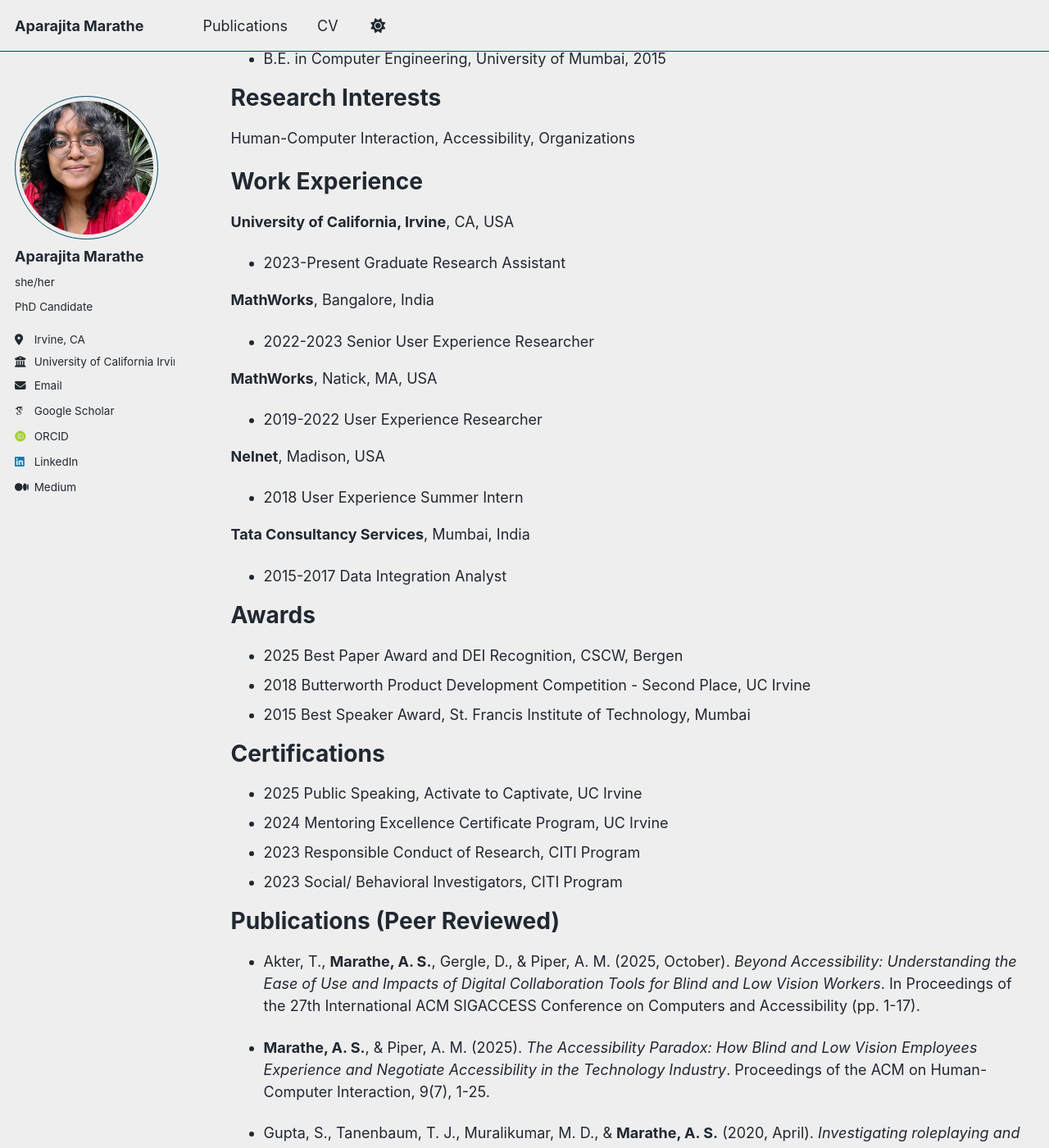
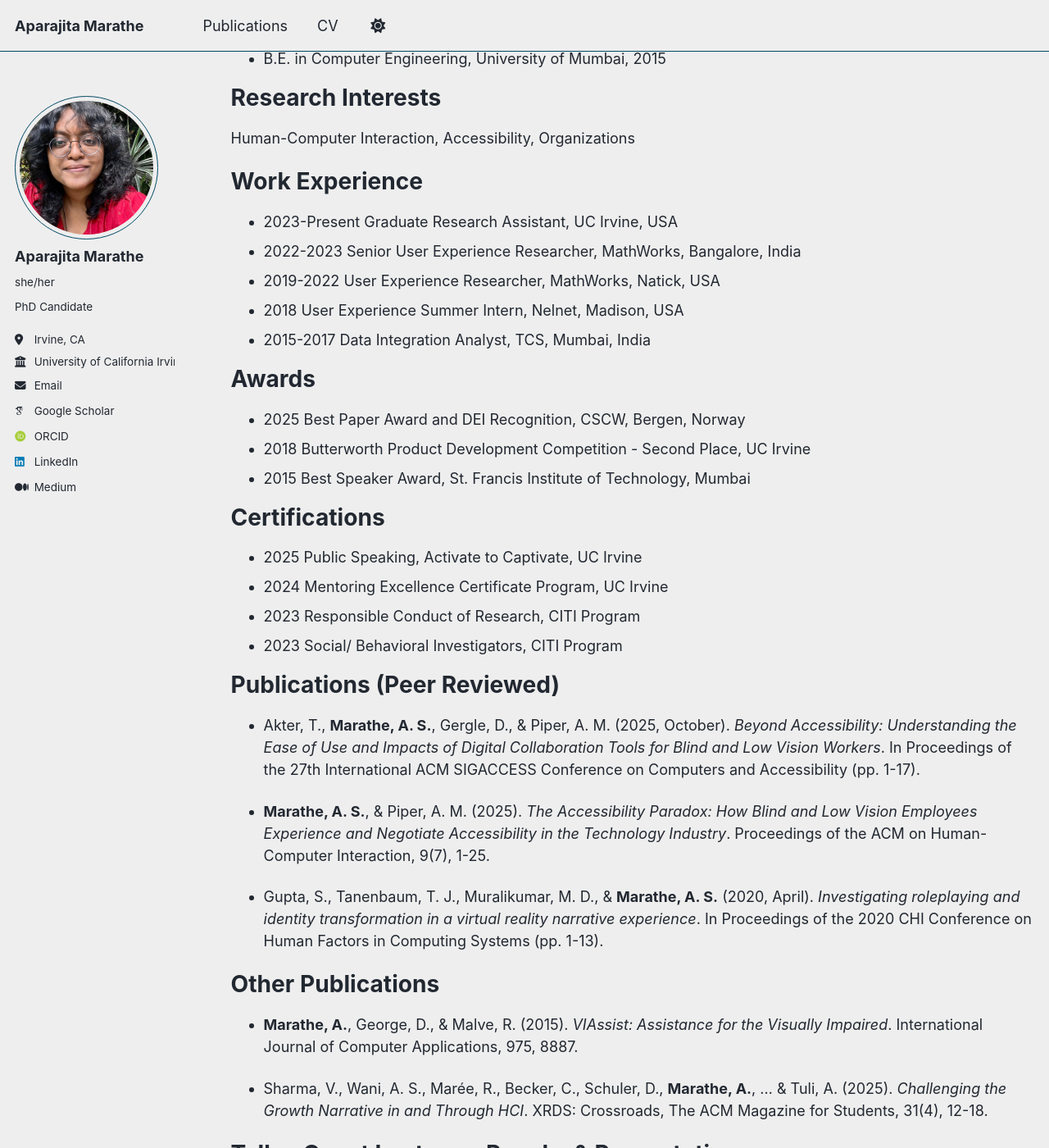
Before and after one commit to aparajitamarathe/aparajitamarathe.github.io, a Jekyll site: the page built from _pages/cv.md, in a window 1280 px wide and 1400 px high, scrolled down 207 px. Shown: the whole window at 82% size. Built offline with Jekyll 4.4.1, drawn with Linux system fonts in a browser that asks for light colours; some web fonts are replaced; some of the changed text lies outside the part shown.

```diff
--- a/_pages/cv.md
+++ b/_pages/cv.md
@@ -22,24 +22,15 @@ Human-Computer Interaction, Accessibility, Organizations
 
 Work Experience
 ======
-**University of California, Irvine**, CA, USA
-*  2023-Present Graduate Research Assistant
-
-**MathWorks**, Bangalore, India
-* 2022-2023 Senior User Experience Researcher
-
-**MathWorks**, Natick, MA, USA
-* 2019-2022 User Experience Researcher
-
-**Nelnet**, Madison, USA
-* 2018 User Experience Summer Intern
-
-**Tata Consultancy Services**, Mumbai, India
-* 2015-2017 Data Integration Analyst
+*  2023-Present Graduate Research Assistant, UC Irvine, USA
+* 2022-2023 Senior User Experience Researcher, MathWorks,  Bangalore, India
+* 2019-2022 User Experience Researcher, MathWorks, Natick, USA
+* 2018 User Experience Summer Intern, Nelnet, Madison, USA
+* 2015-2017 Data Integration Analyst, TCS, Mumbai, India
 
 Awards
 ======
-* 2025 Best Paper Award and DEI Recognition, CSCW, Bergen
+* 2025 Best Paper Award and DEI Recognition, CSCW, Bergen, Norway
 * 2018 Butterworth Product Development Competition - Second Place, UC Irvine
 * 2015 Best Speaker Award, St. Francis Institute of Technology, Mumbai
 
```
Also changed, not shown: other parts of _pages/cv.md (+1 -1 lines).
